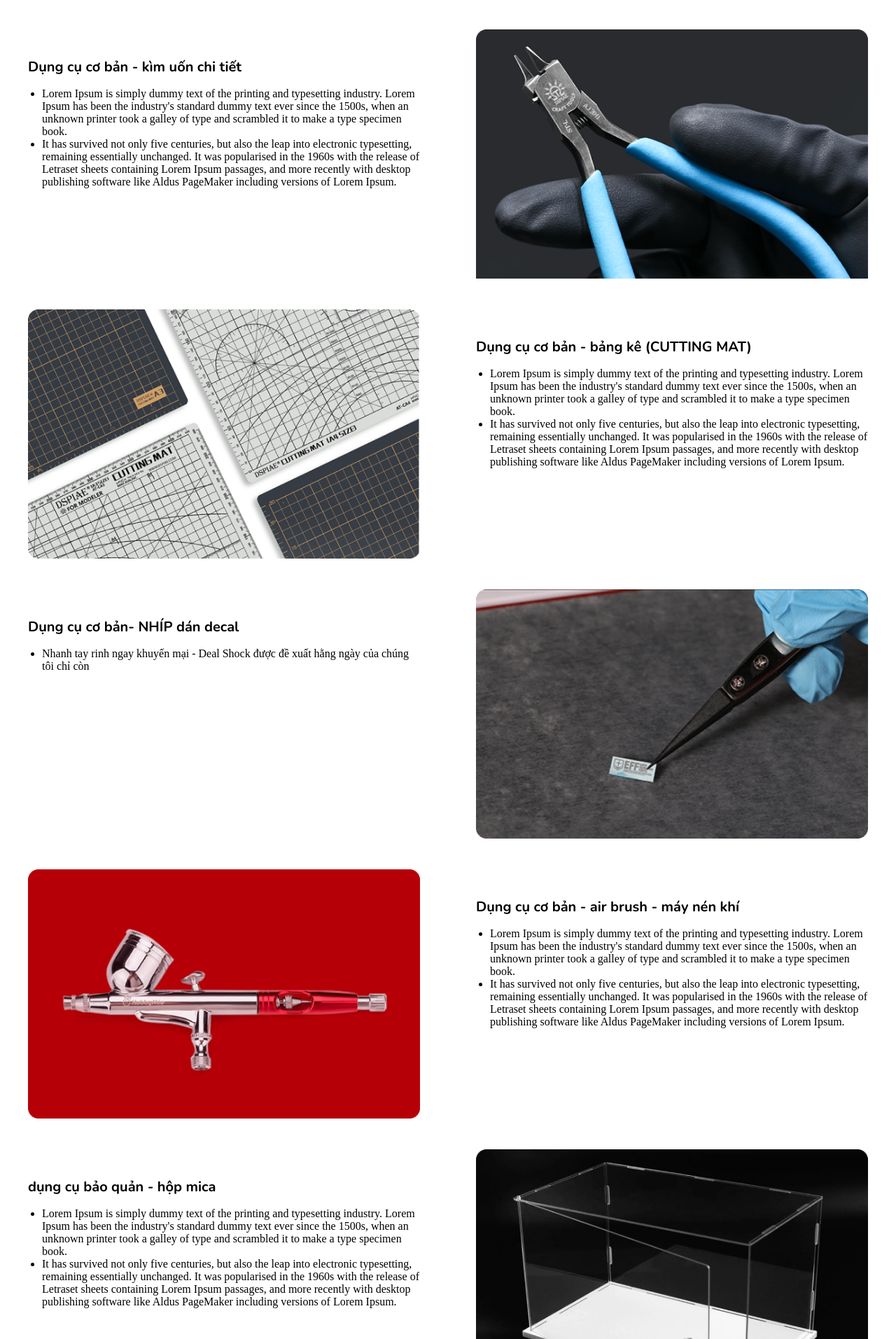
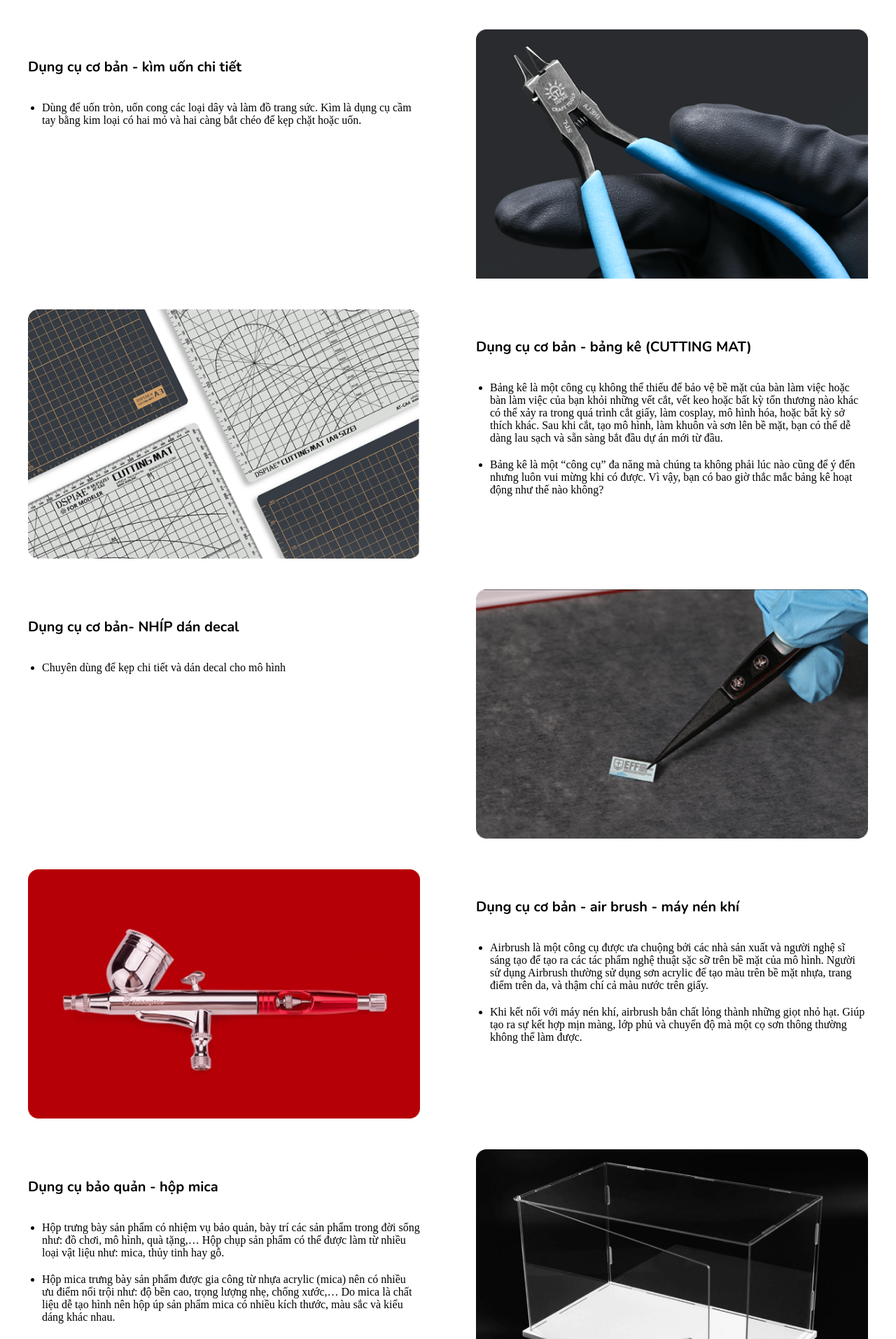
Before and after one commit to thangninh1301/fe-duy, a React (Create React App) app: page /guide in a window 1280 px wide. Shown: the part 687-2600 px from the top of the page at 70% size. Built offline with nearby package versions, Linux system fonts and the light colour scheme; a web font is replaced by a local one.

Commit message:
examination

```diff
--- a/src/components/User/Header/header.deskstop.js
+++ b/src/components/User/Header/header.deskstop.js
@@ -63,15 +63,14 @@ const Header = () => {
               >
                 <div onClick={(e) => e.preventDefault()}>
                   <Space>
-                    <Avatar
-                      style={{
-                        backgroundColor: "#33322e",
-                        color: "#fff",
-                      }}
-                      size={32}
-                      icon={<UserOutlined />}
-                    />
-                    <DownOutlined className="tw-text-white" />
+                    <svg width="32" height="32" viewBox="0 0 32 32" fill="none" xmlns="http://www.w3.org/2000/svg">
+                      <path fill-rule="evenodd" clip-rule="evenodd"
+                            d="M6 16C6 10.4772 10.4772 6 16 6C21.5228 6 26 10.4772 26 16C26 18.8358 24.8187 21.3968 22.9233 23.2159C21.1271 24.9396 18.6867 26 16 26C13.3133 26 10.8729 24.9396 9.07675 23.2159C7.18129 21.3968 6 18.8358 6 16ZM21.6587 22.4824C21.2578 21.283 20.1245 20.4186 18.7907 20.4186H13.2093C11.8755 20.4186 10.7422 21.283 10.3413 22.4824C11.8544 23.8045 13.8331 24.6047 16 24.6047C18.1669 24.6047 20.1456 23.8045 21.6587 22.4824ZM16 8.7907C13.5597 8.7907 11.5814 10.769 11.5814 13.2093C11.5814 15.6496 13.5597 17.6279 16 17.6279C18.4403 17.6279 20.4186 15.6496 20.4186 13.2093C20.4186 10.769 18.4403 8.7907 16 8.7907Z"
+                            fill="#FAFAFA"/>
+                      <rect opacity="0.1" width="32" height="32" rx="12" fill="white"/>
+                    </svg>
+
+                    <DownOutlined className="tw-text-white"/>
                   </Space>
                 </div>
               </Dropdown>
--- a/src/container/User/Card/index.js
+++ b/src/container/User/Card/index.js
@@ -142,7 +142,7 @@ const Card = () => {
               />
               <div className="tw-p-6 tw-bg-[#33322C] tw-rounded-[16px] tw-mt-10">
                 <div className="tw-text-white tw-text-center tw-text-[24px] tw-font-[700] tw-mb-6">
-                  Thông tin người nhận
+                  Thông tin bổ sung
                 </div>
                 <Formik
                   initialValues={initialValues}
@@ -155,7 +155,7 @@ const Card = () => {
                       <div className="tw-bg-white tw-rounded-[10px] tw-p-6 tw-flex tw-items-center  tw-flex-col">
                         <div className="tw-flex tw-items-center tw-justify-start tw-w-full tw-mb-3">
                           <div className="tw-w-full">
-                            <div className="tw-mb-1">Địa chỉ nhận hàng</div>
+                            <div className="tw-mb-1">Địa chỉ nhận hàng - ghi chú</div>
                             <TextArea
                               name="address"
                               value={values.address}
@@ -163,7 +163,7 @@ const Card = () => {
                                 setFieldValue("address", e.target.value);
                               }}
                               rows={5}
-                              placeholder="Nhập địa chỉ nhận hàng"
+                              placeholder="Nhập địa chỉ nhận hàng - ghi chú"
                             />
                             <ErrorMessage
                               className="invalid"
--- a/src/container/User/Guide/index.js
+++ b/src/container/User/Guide/index.js
@@ -45,19 +45,7 @@ const Guide = () => {
               </div>
               <ul className="ul-info">
                 <li>
-                  Lorem Ipsum is simply dummy text of the printing and
-                  typesetting industry. Lorem Ipsum has been the industry's
-                  standard dummy text ever since the 1500s, when an unknown
-                  printer took a galley of type and scrambled it to make a type
-                  specimen book.
-                </li>
-                <li>
-                  It has survived not only five centuries, but also the leap
-                  into electronic typesetting, remaining essentially unchanged.
-                  It was popularised in the 1960s with the release of Letraset
-                  sheets containing Lorem Ipsum passages, and more recently with
-                  desktop publishing software like Aldus PageMaker including
-                  versions of Lorem Ipsum.
+                  Dùng để uốn tròn, uốn cong các loại dây và làm đồ trang sức. Kìm là dụng cụ cầm tay bằng kim loại có hai mỏ và hai càng bắt chéo để kẹp chặt hoặc uốn.
                 </li>
               </ul>
             </div>
@@ -75,19 +63,11 @@ const Guide = () => {
               </div>
               <ul className="ul-info">
                 <li>
-                  Lorem Ipsum is simply dummy text of the printing and
-                  typesetting industry. Lorem Ipsum has been the industry's
-                  standard dummy text ever since the 1500s, when an unknown
-                  printer took a galley of type and scrambled it to make a type
-                  specimen book.
+
+                  Bảng kê là một công cụ không thể thiếu để bảo vệ bề mặt của bàn làm việc hoặc bàn làm việc của bạn khỏi những vết cắt, vết keo hoặc bất kỳ tổn thương nào khác có thể xảy ra trong quá trình cắt giấy, làm cosplay, mô hình hóa, hoặc bất kỳ sở thích khác. Sau khi cắt, tạo mô hình, làm khuôn và sơn lên bề mặt, bạn có thể dễ dàng lau sạch và sẵn sàng bắt đầu dự án mới từ đầu.
                 </li>
                 <li>
-                  It has survived not only five centuries, but also the leap
-                  into electronic typesetting, remaining essentially unchanged.
-                  It was popularised in the 1960s with the release of Letraset
-                  sheets containing Lorem Ipsum passages, and more recently with
-                  desktop publishing software like Aldus PageMaker including
-                  versions of Lorem Ipsum.
+                  Bảng kê là một “công cụ” đa năng mà chúng ta không phải lúc nào cũng để ý đến nhưng luôn vui mừng khi có được. Vì vậy, bạn có bao giờ thắc mắc bảng kê hoạt động như thế nào không?
                 </li>
               </ul>
             </div>
@@ -99,8 +79,7 @@ const Guide = () => {
               </div>
               <ul className="ul-info">
                 <li>
-                  Nhanh tay rinh ngay khuyến mại - Deal Shock được đề xuất hằng
-                  ngày của chúng tôi chỉ còn
+                  Chuyên dùng để kẹp chi tiết và dán decal cho mô hình
                 </li>
               </ul>
             </div>
@@ -118,19 +97,11 @@ const Guide = () => {
               </div>
               <ul className="ul-info">
                 <li>
-                  Lorem Ipsum is simply dummy text of the printing and
-                  typesetting industry. Lorem Ipsum has been the industry's
-                  standard dummy text ever since the 1500s, when an unknown
-                  printer took a galley of type and scrambled it to make a type
-                  specimen book.
+                  Airbrush là một công cụ được ưa chuộng bởi các nhà sản xuất và người nghệ sĩ sáng tạo để tạo ra các tác phẩm nghệ thuật sặc sỡ trên bề mặt của mô hình. Người sử dụng Airbrush thường sử dụng sơn acrylic để tạo màu trên bề mặt nhựa, trang điểm trên da, và thậm chí cả màu nước trên giấy.
                 </li>
                 <li>
-                  It has survived not only five centuries, but also the leap
-                  into electronic typesetting, remaining essentially unchanged.
-                  It was popularised in the 1960s with the release of Letraset
-                  sheets containing Lorem Ipsum passages, and more recently with
-                  desktop publishing software like Aldus PageMaker including
-                  versions of Lorem Ipsum.
+                  Khi kết nối với máy nén khí, airbrush bắn chất lỏng thành những giọt nhỏ hạt.
+                  Giúp tạo ra sự kết hợp mịn màng, lớp phủ và chuyển độ mà một cọ sơn thông thường không thể làm được.
                 </li>
               </ul>
             </div>
@@ -138,23 +109,15 @@ const Guide = () => {
           <div className="tw-w-full tw-flex tw-justify-between tw-mb-10">
             <div className="tw-w-[calc(50%_-_40px)]">
               <div className="tw-text-[#000] tw-text-[20px] tw-font-[700] tw-pt-10">
-                dụng cụ bảo quản - hộp mica
+                Dụng cụ bảo quản - hộp mica
               </div>
               <ul className="ul-info">
                 <li>
-                  Lorem Ipsum is simply dummy text of the printing and
-                  typesetting industry. Lorem Ipsum has been the industry's
-                  standard dummy text ever since the 1500s, when an unknown
-                  printer took a galley of type and scrambled it to make a type
-                  specimen book.
+                  Hộp trưng bày sản phẩm có nhiệm vụ bảo quản, bày trí các sản phẩm trong đời sống như: đồ chơi, mô hình, quà tặng,… Hộp chụp sản phẩm có thể được làm từ nhiều loại vật liệu như: mica, thủy tinh hay gỗ.
                 </li>
                 <li>
-                  It has survived not only five centuries, but also the leap
-                  into electronic typesetting, remaining essentially unchanged.
-                  It was popularised in the 1960s with the release of Letraset
-                  sheets containing Lorem Ipsum passages, and more recently with
-                  desktop publishing software like Aldus PageMaker including
-                  versions of Lorem Ipsum.
+                  Hộp mica trưng bày sản phẩm được gia công từ nhựa acrylic (mica) nên có nhiều ưu điểm nổi trội như: độ bền cao, trọng lượng nhẹ, chống xước,… Do mica là chất liệu dễ tạo hình nên hộp úp sản phẩm mica có nhiều kích thước, màu sắc và kiểu dáng khác nhau.
+
                 </li>
               </ul>
             </div>
--- a/src/index.scss
+++ b/src/index.scss
@@ -179,3 +179,19 @@ a{
 .remove-marker{
   list-style-type: none;
 }
+
+div.tw-flex.tw-justify-between.tw-mb-10.tw-w-full li{
+  padding-top: 20px;
+}
+
+div.tw-flex.tw-items-center.tw-justify-start.tw-mb-3 button {
+  height: 40px;
+}
+
+div.tw-flex.tw-items-center.tw-justify-end.tw-mb-4.tw-w-full button {
+  background: #DC180E;
+}
+
+.ant-tabs-tab-active {
+  color: #363636 !important;
+}
```
Also changed, not shown: src/container/User/ProductDetail/index.js (+35 -7 lines), src/container/User/Register/index.js (+38 -1 lines), src/assets/images/backgroundetail.png, src/assets/images/silder/Rectangle 242.png (added). Lines whose indentation alone changed are shown as unchanged.
